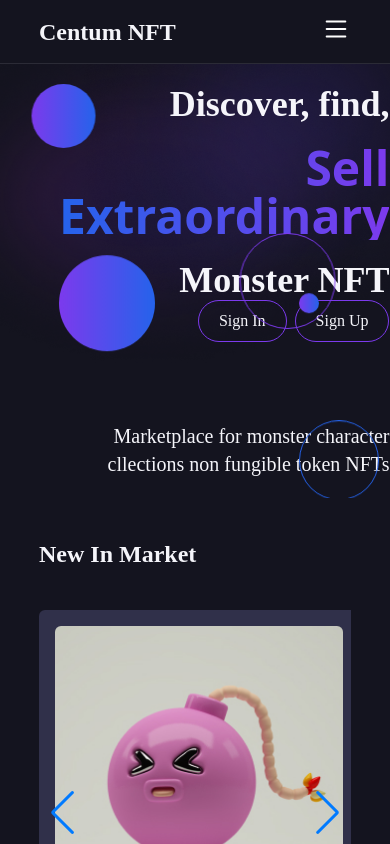
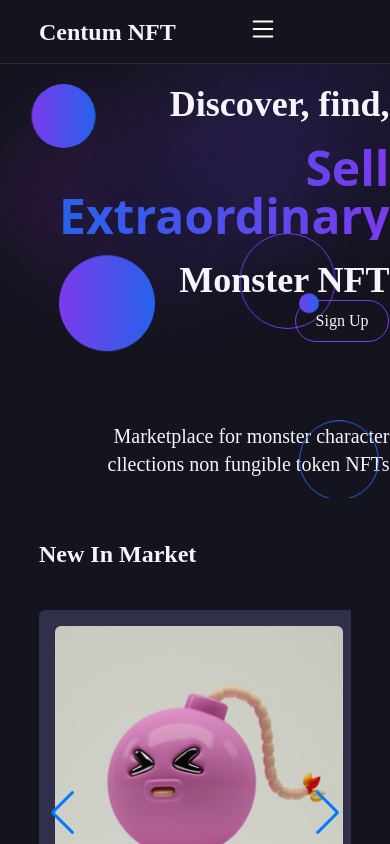
Before and after one commit to Centum-World-NFT/centum-world-NFT, a React (Vite) app: page / in a window 390 px wide. Shown: the top 844 px of the page. Built offline with nearby package versions, Linux system fonts and the light colour scheme.

Commit message:
signin button position changed

```diff
--- a/src/components/ContentSection.jsx
+++ b/src/components/ContentSection.jsx
@@ -4,7 +4,7 @@ const ContentSection = () => {
   return (
     <div className="md:w-2/4 w-full flex items-center relative z-10">
       <div className="h-24 w-24 slide-top absolute rounded-full bg-gradient-to-r from-violet-600 to-indigo-600 -z-10"></div>
-      <div className="h-24 w-24 slide-right absolute border rounded-full border-violet-600  right-0"></div>
+      <div className="h-24 w-24 slide-right absolute border rounded-full border-violet-600 -z-10  right-0"></div>
       <div className="h-16 w-16 slide-right absolute rounded-full bg-gradient-to-r from-violet-600 to-indigo-600 top-0 right-60  -z-10"></div>
       <div className="h-5 w-5 slide-top absolute rounded-full bg-gradient-to-r from-violet-600 to-indigo-600 left-60"></div>
       <div className="h-20 w-20 slide-top absolute border rounded-full border-indigo-600 bottom-0 left-60"></div>
@@ -19,13 +19,8 @@ const ContentSection = () => {
           Monster NFT
         </p>
         <div className="flex justify-end gap-2">
-          <NavLink to="/login">
-            <button className="border bg-vulcan-0 border-violet-600 rounded-full px-5 py-2 text-vulcan-50 font-Poppins hover:bg-gradient-to-r from-violet-600 to-indigo-600 duration-700 transition-all hover:border-vulcan-50 ease-in-out ">
-              Sign In
-            </button>
-          </NavLink>
           <NavLink to="/signup">
-            <button className="border bg-vulcan-0 border-violet-600 rounded-full px-5 py-2 text-vulcan-50 font-Poppins hover:bg-gradient-to-r from-violet-600 to-indigo-600 duration-700 transition-all z-20 hover:border-vulcan-50 ease-in-out ">
+            <button className="border bg-vulcan-0 border-violet-600 rounded-full px-5 py-2 text-vulcan-50 font-Poppins hover:bg-gradient-to-r from-violet-600 to-indigo-600 duration-700 transition-all z-30 hover:border-vulcan-50 ease-in-out ">
               Sign Up
             </button>
           </NavLink>
--- a/src/components/Header.jsx
+++ b/src/components/Header.jsx
@@ -1,4 +1,5 @@
 import { useState } from "react";
+import { NavLink } from "react-router-dom";
 
 const Header = () => {
   const [showMenu, setShowMenu] = useState(false);
@@ -182,6 +183,13 @@ const Header = () => {
               </li>
             </ul>
           </div>
+          <div className="flex justify-end gap-2">
+          <NavLink to="/login">
+            <button className="border hidden md:block bg-vulcan-0 border-violet-600 rounded-full px-5 py-2 text-vulcan-50 font-Poppins hover:bg-gradient-to-r from-violet-600 to-indigo-600 duration-700 transition-all hover:border-vulcan-50 ease-in-out ">
+              Sign In
+            </button>
+          </NavLink>
+        </div>
         </div>
       </div>
     </>
```
